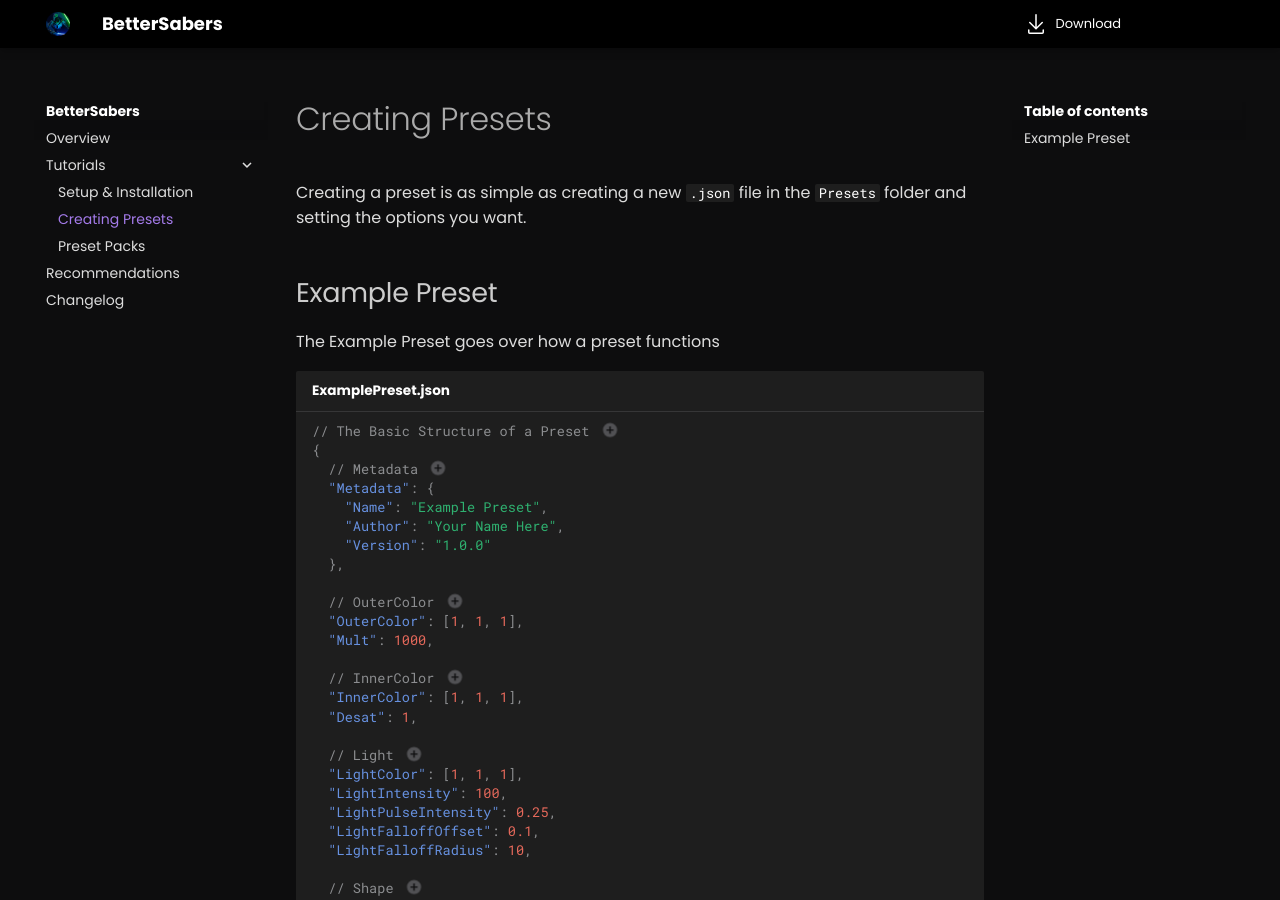
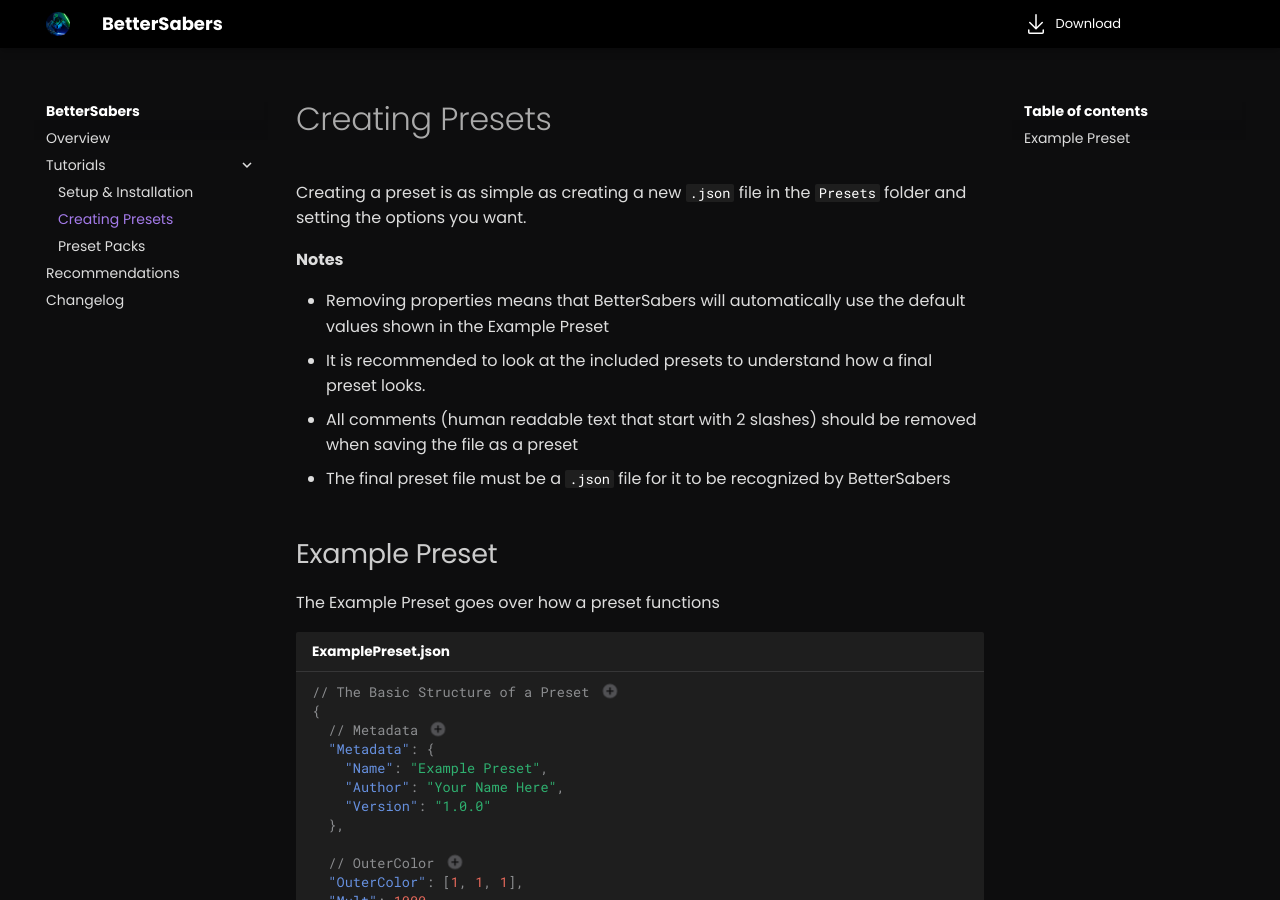
Before and after one commit to Dyvinia/BetterSabersDocs, an MkDocs documentation site: the page built from docs/tutorials/presets.md, in a window 1280 px wide and 900 px high. Built offline with MkDocs 1.6.1 and Material for MkDocs 9.7.7, drawn with Linux system fonts in a browser that asks for light colours.

Commit message:
add more info to preset page

```diff
--- a/docs/tutorials/presets.md
+++ b/docs/tutorials/presets.md
@@ -1,6 +1,13 @@
 # Creating Presets
 
 Creating a preset is as simple as creating a new `.json` file in the `Presets` folder and setting the options you want.
+
+**Notes**
+
+- Removing properties means that BetterSabers will automatically use the default values shown in the Example Preset
+- It is recommended to look at the included presets to understand how a final preset looks.
+- All comments (human readable text that start with 2 slashes) should be removed when saving the file as a preset
+- The final preset file must be a `.json` file for it to be recognized by BetterSabers
 
 ## Example Preset
 
```
